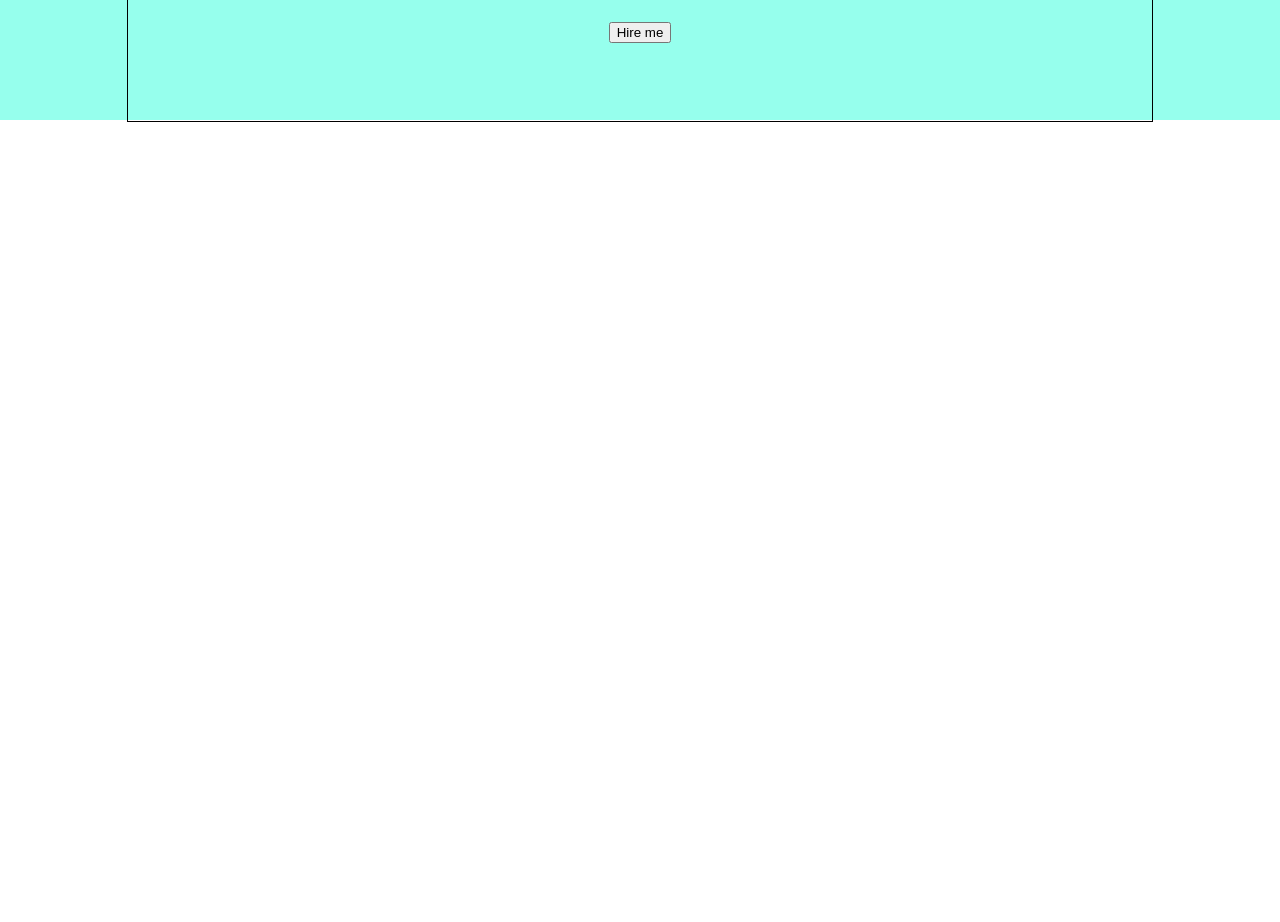
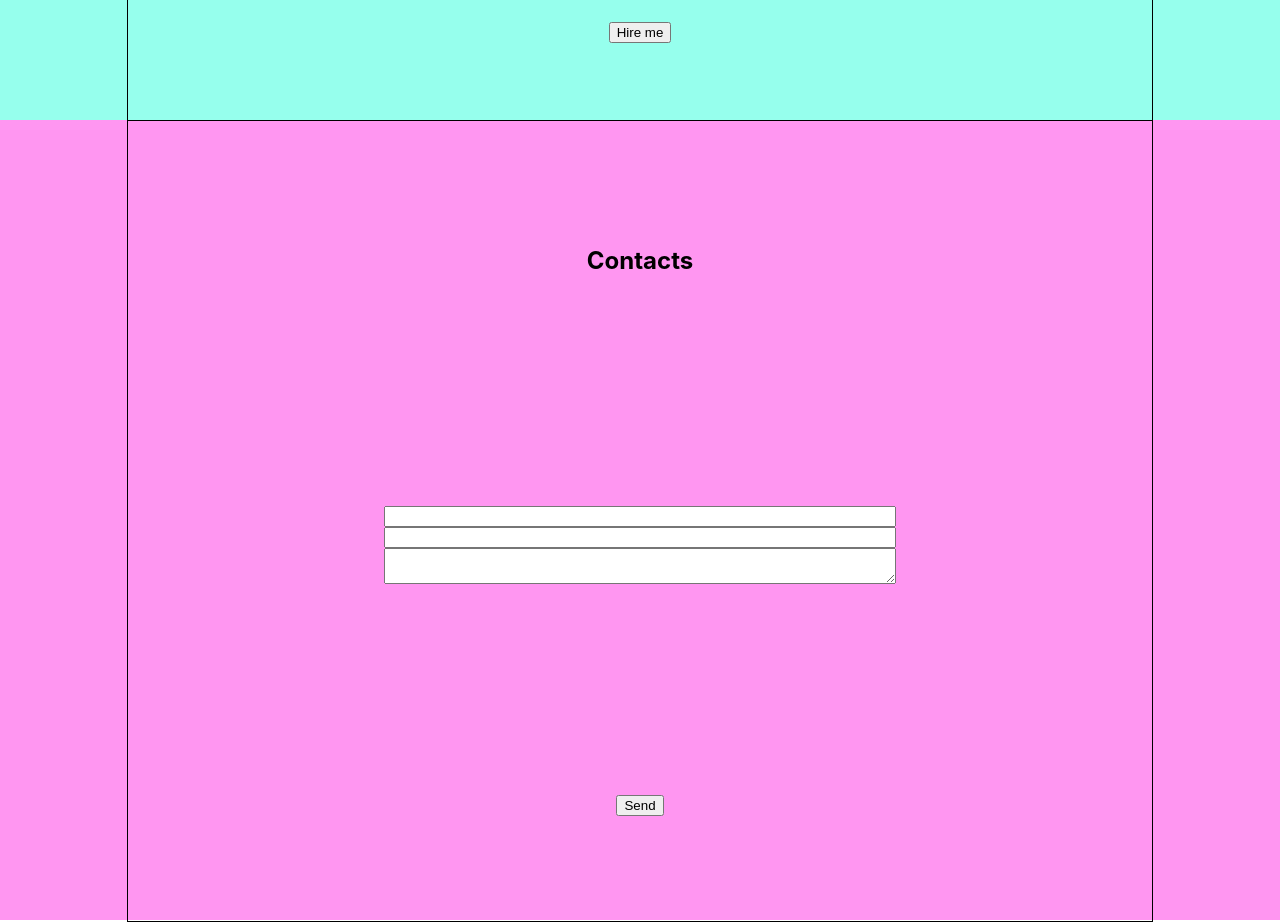
Before and after one commit to uginza/My-portfolio, a React (Create React App) app: page / in a window 1280 px wide. Shown: the part 2760-3682 px from the top of the page. Before the commit the page ends 2882 px from the top, so only its background shows below. Built offline with nearby package versions, Linux system fonts and the light colour scheme.

Commit message:
Contacts.tsx component is done

```diff
--- a/src/App.tsx
+++ b/src/App.tsx
@@ -5,6 +5,7 @@ import {MainPage} from "./mainPage/MainPage";
 import {Skills} from "./skills/Skills";
 import {MyProjects} from "./myProjects/MyProjects";
 import {ToHireMe} from "./ToHire/ToHireMe";
+import {Contacts} from "./Contacts/Contacts";
 
 function App() {
     return (
@@ -14,6 +15,7 @@ function App() {
             <Skills/>
             <MyProjects/>
             <ToHireMe/>
+            <Contacts/>
         </div>
     );
 }
--- /dev/null
+++ b/src/Contacts/Contacts.module.css
@@ -0,0 +1,20 @@
+.toHireBlock {
+    height: 100vh;
+    background-color: #ff96f1;
+}
+
+.toHireBlockBlockContainer {
+    display: flex;
+    flex-direction: column;
+    justify-content: space-around;
+    align-items: center;
+    /* align-items: center;
+     flex-direction: column;
+     justify-content: flex-start;*/
+}
+
+.form {
+    width:50%;
+    display: flex;
+    flex-direction: column;
+}
--- /dev/null
+++ b/src/Contacts/Contacts.tsx
@@ -0,0 +1,21 @@
+import React from 'react';
+import s from './Contacts.module.css';
+import containerStyle from '../common/styles/containerStyle.module.css'
+
+
+export function Contacts() {
+    return (
+        <div className={s.toHireBlock}>
+            <div className={`${containerStyle.container} ${s.toHireBlockBlockContainer}`}>
+                <h2>Contacts</h2>
+                <form className={s.form}>
+                    <input/>
+                    <input/>
+                    <textarea>
+                    </textarea>
+                </form>
+                <button>Send</button>
+            </div>
+        </div>
+    );
+}
```
